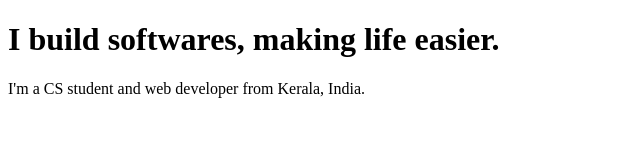
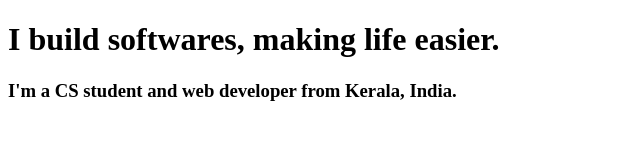
Before and after one commit to hari-nandanan/personal-website, a plain HTML site: page index.html in a window 1280 px wide. Shown: the whole page, without its empty margins (0-640 px from the left). Drawn offline with Linux system fonts and the light colour scheme.

Commit message:
updated new

```diff
--- a/index.html
+++ b/index.html
@@ -8,6 +8,6 @@
 </head>
 <body>
     <h1>I build softwares, making life easier.</h1>
-    I'm a CS student and web developer from Kerala, India.
+    <h3>I'm a CS student and web developer from Kerala, India.</h3>
 </body>
 </html>
```
